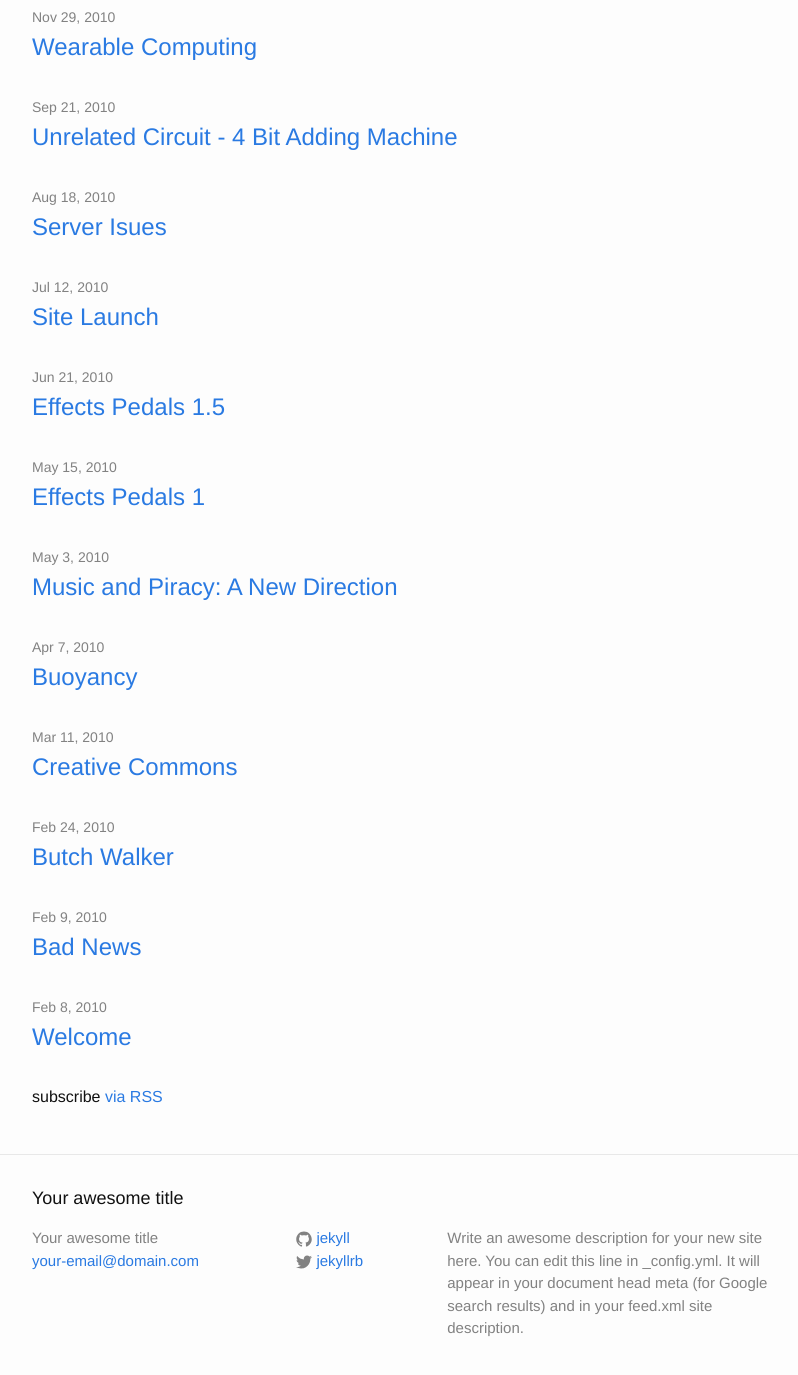
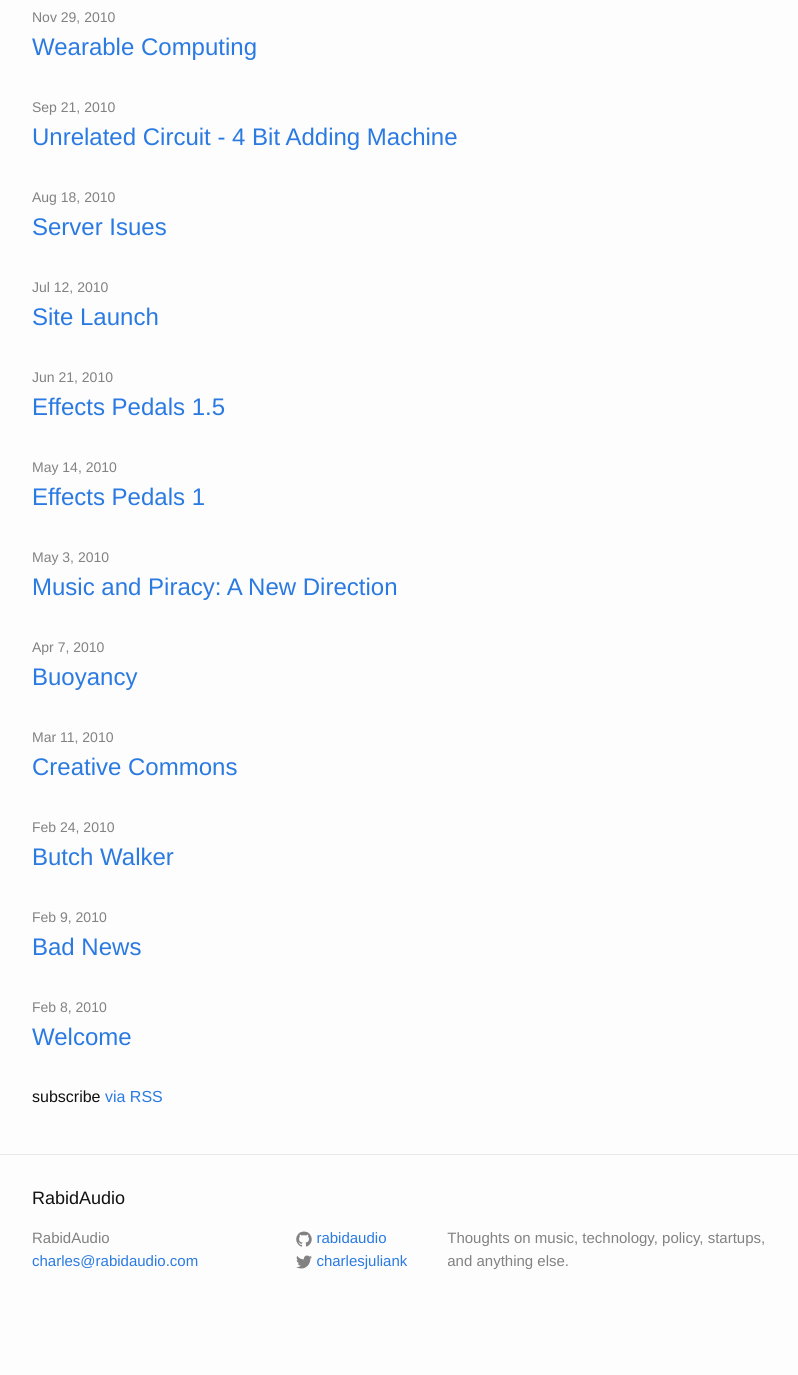
Before and after one commit to rabidaudio/rabid.audio, a Jekyll site: the page built from index.html, in a window 1280 px wide and 1400 px high, scrolled down 2292 px. Shown: the top 1375 px of the window, without its empty margins (238-1036 px from the left). Built offline with Jekyll 4.4.1, drawn with Linux system fonts in a browser that asks for light colours; after the commit the page ends 3624 px from its top, so only the background shows below that; some of the changed text lies outside the part shown.

Commit message:
configuration and file tweaks

```diff
--- a/_config.yml
+++ b/_config.yml
@@ -1,14 +1,16 @@
 # Site settings
-title: Your awesome title
-email: your-email@domain.com
+title: RabidAudio
+email: charles@rabidaudio.com
 description: > # this means to ignore newlines until "baseurl:"
-  Write an awesome description for your new site here. You can edit this
-  line in _config.yml. It will appear in your document head meta (for
-  Google search results) and in your feed.xml site description.
-baseurl: "" # the subpath of your site, e.g. /blog/
-url: "http://yourdomain.com" # the base hostname & protocol for your site
-twitter_username: jekyllrb
-github_username:  jekyll
+  Thoughts on music, technology, policy, startups, and anything else.
+baseurl: "/blog" # the subpath of your site, e.g. /blog/
+url: "http://rabid.audio" # the base hostname & protocol for your site
+twitter_username: charlesjuliank
+github_username:  rabidaudio
+
+exclude: [deploy.sh, divshot.json, cheatsheet.md]
+destination: _site/blog
+timezone: America/New_York
 
 # Build settings
 markdown: kramdown
```
Also changed, not shown: all.html (added, +23 -0 lines), cheatsheet.md (+14 -9 lines), error.md (added, +13 -0 lines), 2 other files.
